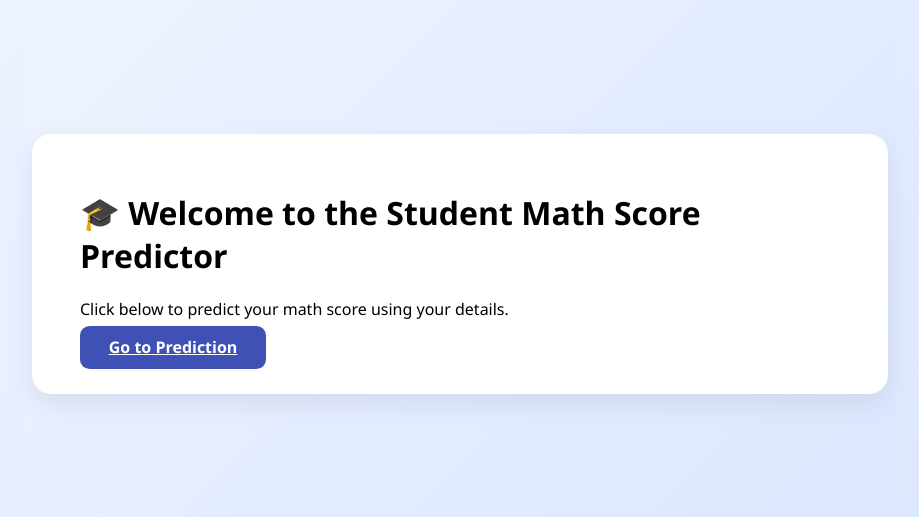
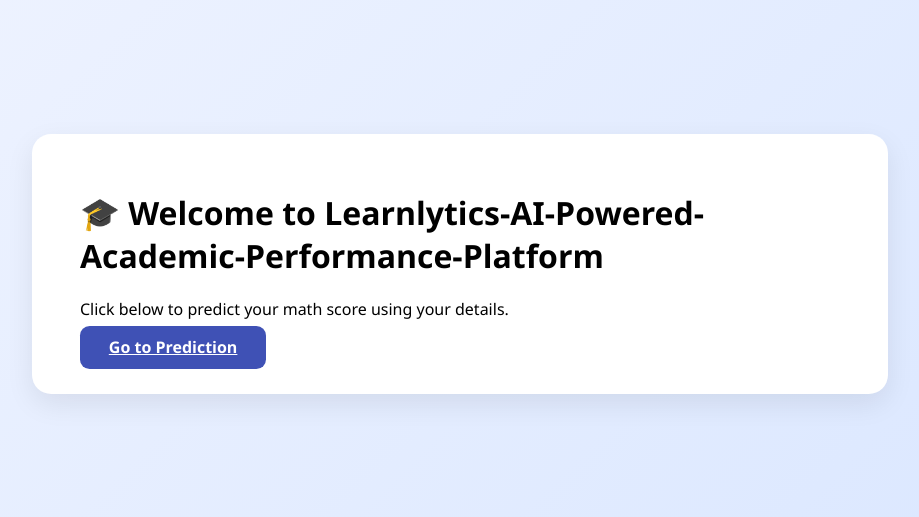
Before and after one commit to iyan-coder/Learnlytics-AI-Powered-Academic-Performance-Platform, a Flask app: page / in a window 1280 px wide. Shown: the part 136-653 px from the top of the page, without its empty margins (180-1099 px from the left). Run offline with Flask 3, Linux system fonts and the light colour scheme.

Commit message:
Update home.html

```diff
--- a/app/templates/home.html
+++ b/app/templates/home.html
@@ -18,7 +18,8 @@
 <body class="home">
   <div class="container">
     <!-- Main heading with emoji -->
-    <h1>🎓 Welcome to the Student Math Score Predictor</h1>
+    <h1>🎓 Welcome to Learnlytics-AI-Powered-Academic-Performance-Platform
+</h1>
     <!-- Brief instruction text -->
     <p>Click below to predict your math score using your details.</p>
     <!-- Navigation button to prediction page -->
```
